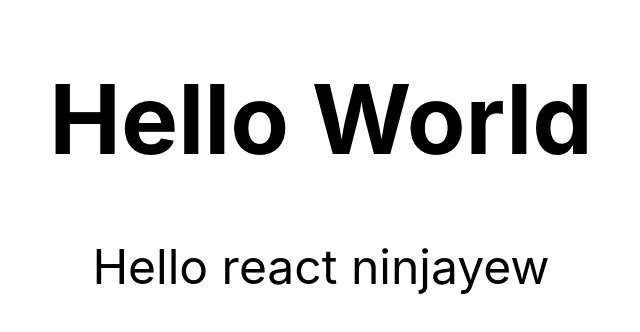
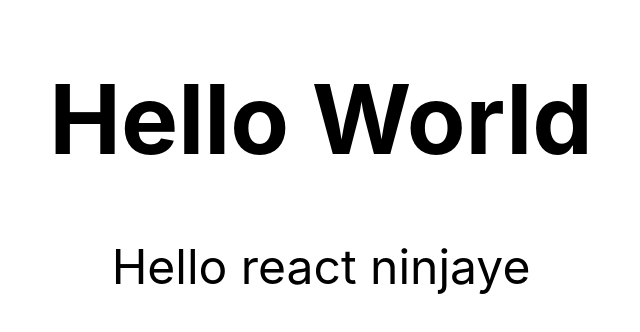
Before and after one commit to HamidMokh/robofriends, a React (Create React App) app in the folder robofriends/: page / in a window 1280 px wide. Shown: the top 332 px of the page, without its empty margins (319-959 px from the left). Built offline with nearby package versions, Linux system fonts and the light colour scheme.

Commit message:
completing 4 commits

```diff
--- a/robofriends/src/index.js
+++ b/robofriends/src/index.js
@@ -10,7 +10,7 @@ const root = ReactDOM.createRoot( document.getElementById('root'));
 root.render(
   <React.StrictMode>
 
-    <Hello greeting={'Hello'+' react ninjayew'} />
+    <Hello greeting={'Hello'+' react ninjaye'} />
 
   </React.StrictMode>
 );
```
